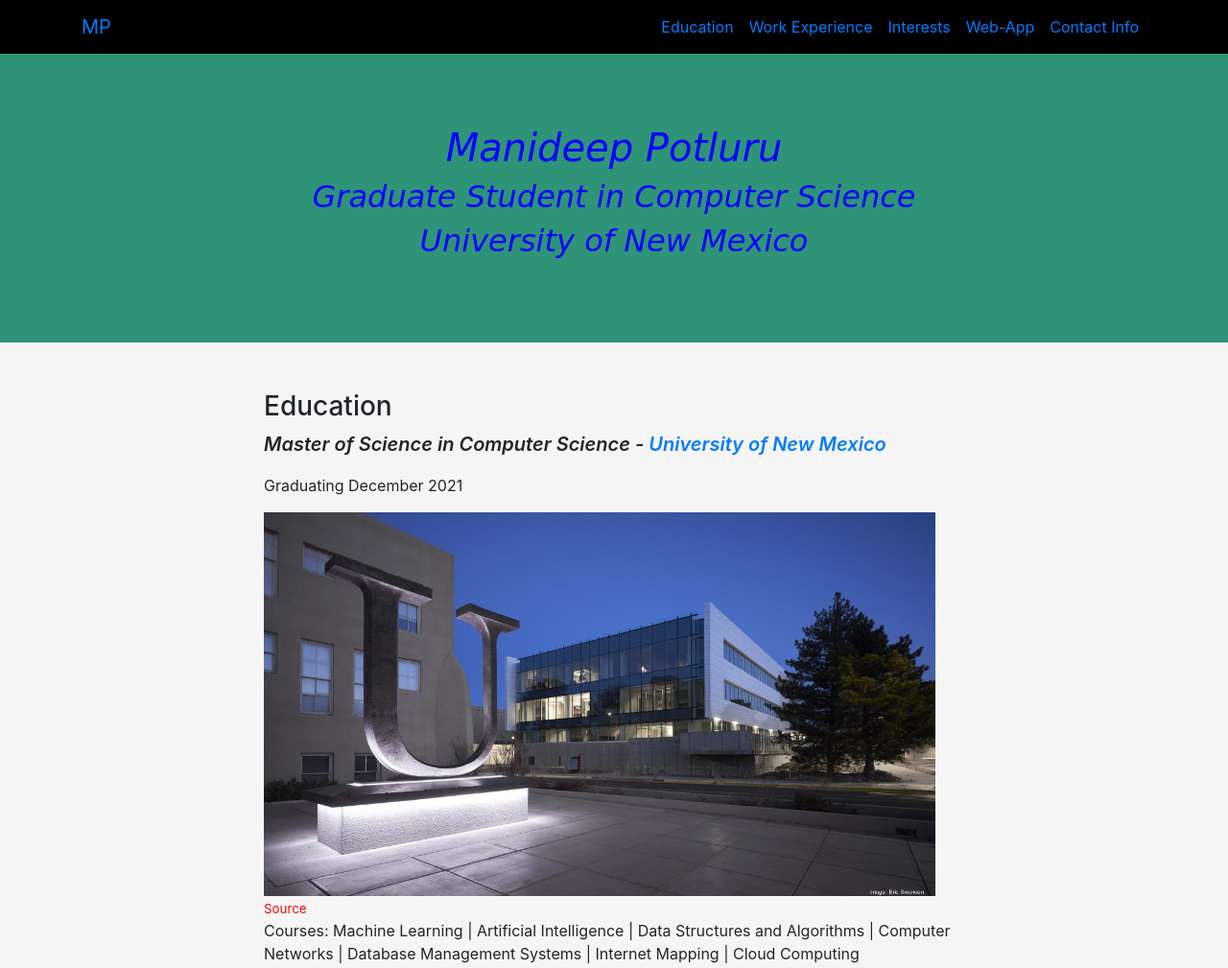
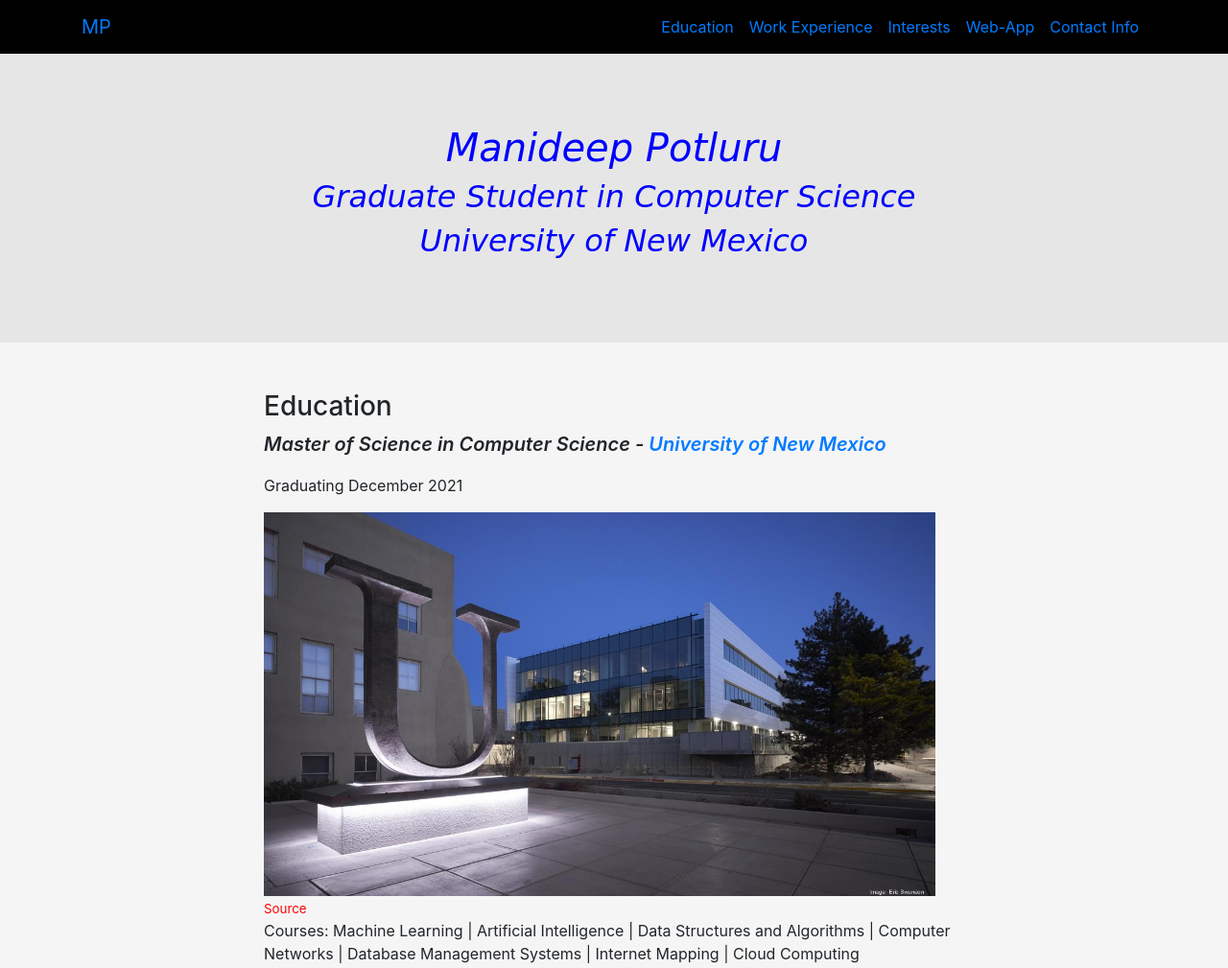
Before and after one commit to ManideepPotluru/ManideepPotluru.github.io, a plain HTML site: page index.html in a window 1280 px wide. Shown: the top 1009 px of the page at 96% size. Drawn offline with nearby package versions, Linux system fonts and the light colour scheme.

Commit message:
Update index.html

```diff
--- a/index.html
+++ b/index.html
@@ -51,7 +51,7 @@
     </nav>
 
     <header class=""
-        style="background-color:rgb(47, 147, 120); color: blue; font-family:cursive; font-style: italic; font-weight:900;">
+        style="background-color:rgb(230, 230, 230); color: blue; font-family:cursive; font-style: italic; font-weight:900;">
         <div class="container text-center">
             <h1>Manideep Potluru</h1>
             <h2>Graduate Student in Computer Science</h2>
```
